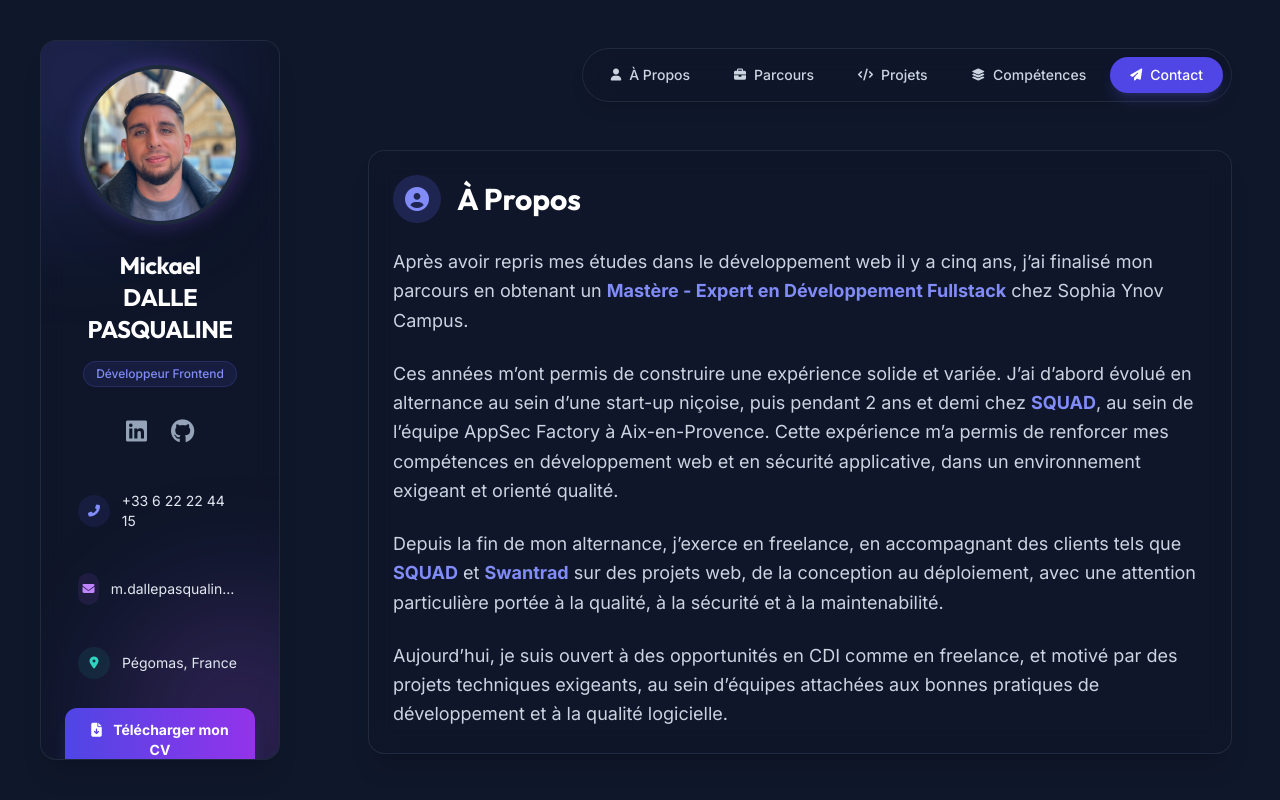
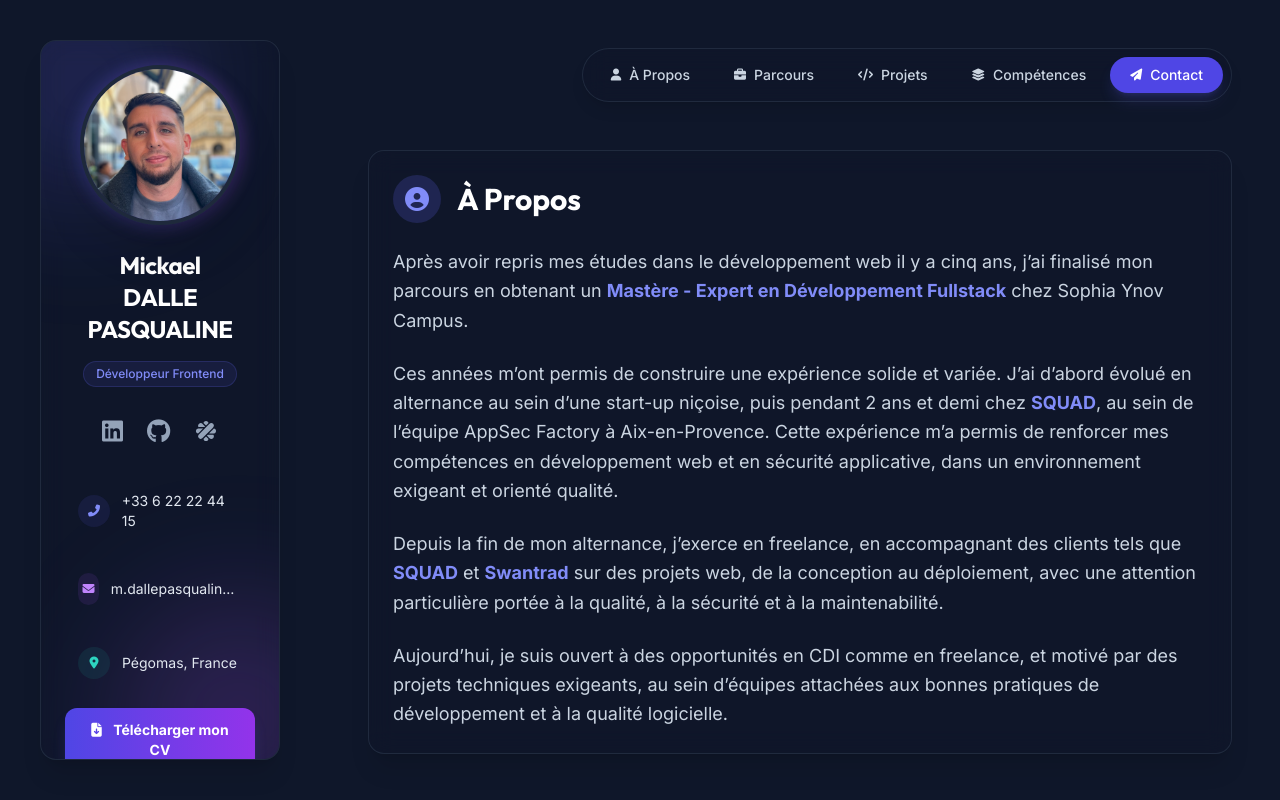
Before and after one commit to Mickael-DP/mynewportfolio, an Angular app: page / in a window 1280 px wide. Shown: the top 800 px of the page. Built offline with nearby package versions, Linux system fonts and the light colour scheme.

Commit message:
feat: Add Malt profile link to social icons.

```diff
--- a/src/app/components/profil-card/profil-card.component.html
+++ b/src/app/components/profil-card/profil-card.component.html
@@ -29,6 +29,13 @@
     <a href="https://github.com/Mickael-DP" target="_blank"
       class="text-slate-400 hover:text-white transform hover:scale-110 transition-all duration-300">
       <i class="fab fa-github text-2xl"></i>
+    </a>
+    <a href="https://www.malt.fr/profile/mickaeldallepasqualine" target="_blank"
+      class="text-slate-400 hover:text-white transform hover:scale-110 transition-all duration-300">
+      <svg class="w-6 h-6 fill-current" viewBox="0 0 512 512" xmlns="http://www.w3.org/2000/svg">
+        <path
+          d="m408.4 103.8c-32.5-32.4-67.1-11.4-88.8 10.2L114.8 318.8c-21.7 21.7-44.4 54.7-10.2 88.8c34.1 34.1 67 11.4 88.7-10.3l204.8-204.8c21.7-21.6 42.7-56.3 10.3-88.7zm-195.7-8.4 43.4 43.4 44.1-44.2c3-3 6-5.8 9.1-8.4c-4.6-23.3-17.9-44.4-53.3-44.4c-35.4 0-48.7 21.2-53.2 44.5c3.3 2.9 6.6 5.8 9.9 9.1zm87.5 322.1-44.1-44.1-43.4 43.3c-3.3 3.3-6.5 6.4-9.8 9.2c5 23.8 19 45.5 53.1 45.5c34.2 0 48.3-21.9 53.2-45.7c-3-2.6-6-5.2-9-8.2zm-105.9-217h-83.6c-30.7 0-70 9.7-70 55.5c0 34.3 21.9 48.3 45.8 53.2c2.8-3.2 107.8-108.7 107.8-108.7zm231.5 2.3c-2.6 3-107.9 108.8-107.9 108.8h82.4c30.7 0 70-7.3 70-55.6c0-35.3-21.1-48.6-44.5-53.2zm-204.1-29.7 14.9-14.9-43.3-43.4c-21.7-21.7-54.6-44.4-88.8-10.2c-25 25-19.4 49.4-6.2 69.1c4.1-.3 123.4-.6 123.4-.6zm68.7 165.9-15 15 44.2 44.1c21.7 21.7 56.3 42.7 88.7 10.3c24.2-24.2 18.7-49.7 5.3-70c-4.3.3-123.2.6-123.2.6z" />
+      </svg>
     </a>
   </div>
 
```
